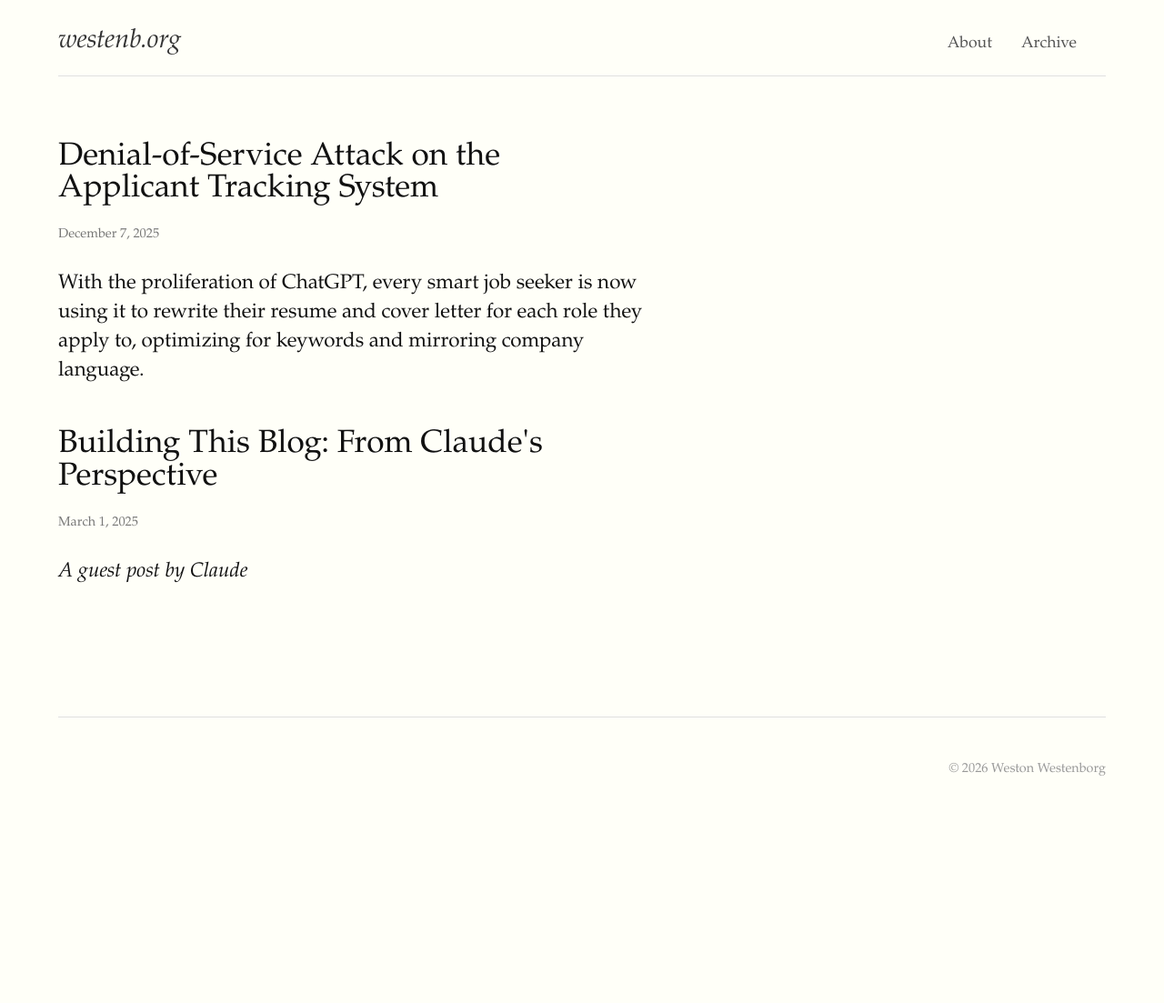
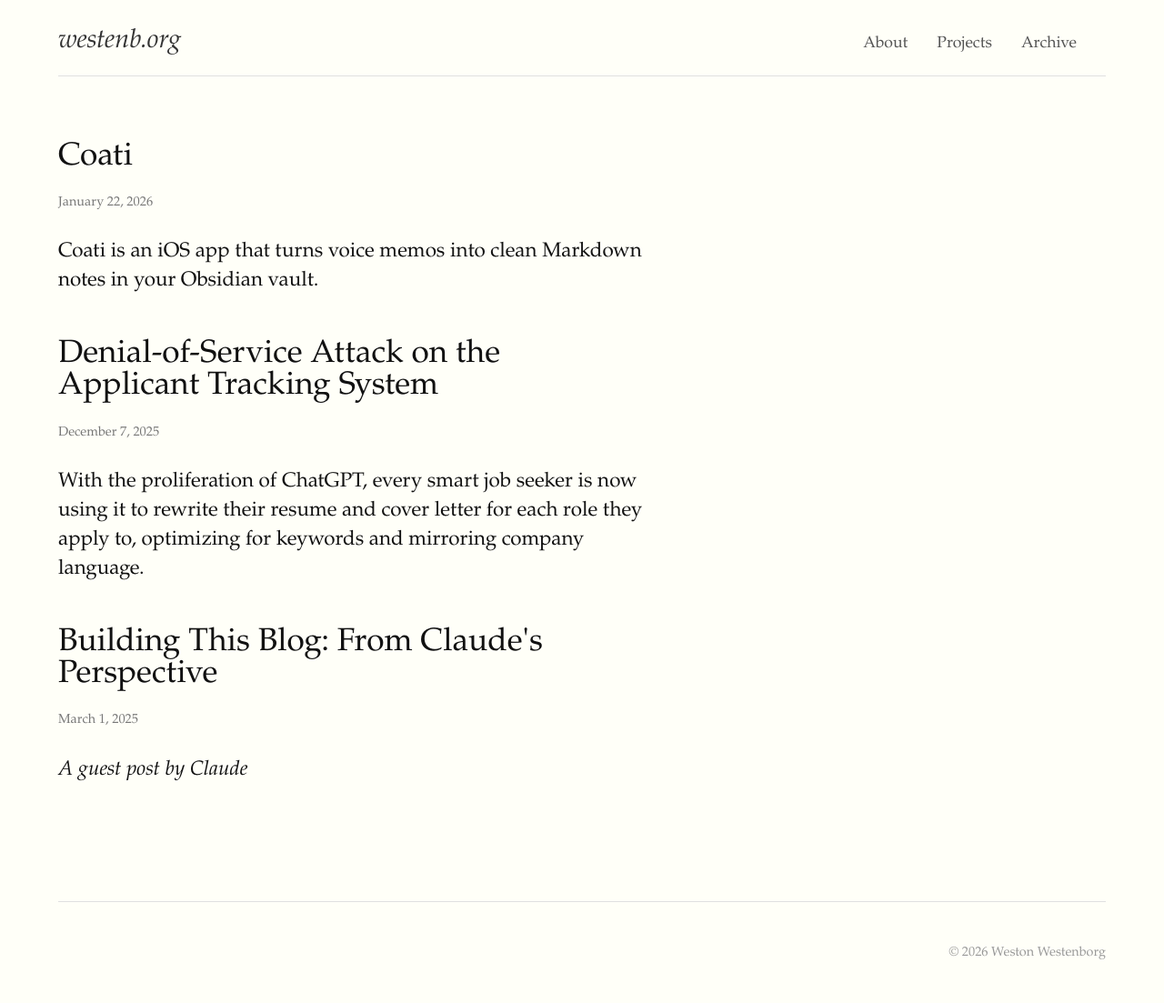
Before and after one commit to westonwestenborg/westenb.org, a Jekyll site: the page built from index.html, in a window 1280 px wide. Shown: the whole page at 91% size. Built offline with Jekyll 4.4.1, drawn with Linux system fonts in a browser that asks for light colours; the list of posts is cut into pages by our own code; before the commit the page ends 900 px from its top, so only the background shows below that; some of the changed lines change nothing that is shown.

Commit message:
Add Projects page and Coati post
New /projects/ page in main nav with allUP, Farmscape, Joymode,
Coati, Criterion Closet Picks, and Javelina. New blog post about Coati.

```diff
--- a/_layouts/default.html
+++ b/_layouts/default.html
@@ -354,6 +354,7 @@
       <ul>
         <li class="logo"><a href="{{ '/' | relative_url }}">{{ site.title }}</a></li>
         <li><a href="{{ '/about/' | relative_url }}">About</a></li>
+        <li><a href="{{ '/projects/' | relative_url }}">Projects</a></li>
         <li><a href="{{ '/archive/' | relative_url }}">Archive</a></li>
       </ul>
     </nav>
--- /dev/null
+++ b/_posts/2026-01-22-coati.md
@@ -0,0 +1,35 @@
+---
+layout: post
+title: "Coati"
+date: 2026-01-22
+tags: [coati, ios, obsidian]
+---
+
+Coati is an iOS app that turns voice memos into clean Markdown notes in your Obsidian vault.
+
+You record a memo, Coati transcribes it, sends the transcript to an LLM for cleanup, and saves the result as a `.md` file directly on your device. The original audio gets saved too, embedded in the note. A backlink gets inserted into your daily note so everything stays connected.
+
+## How It Works
+
+1. **Record** a voice memo in-app
+2. **Transcribe** on-device using Apple's Speech framework
+3. **Clean up** the transcript with your choice of AI provider---Apple Intelligence, Claude, OpenAI, or Gemini
+4. **Save** a Markdown file to your Obsidian vault with YAML frontmatter, the cleaned transcript, the raw transcript, and an embedded link to the audio
+
+The output note links back to your daily note (`YYYY-MM-DD.md`), so voice memos show up in Obsidian's backlinks panel and graph view.
+
+## Local-First
+
+Everything stays on your device. Transcription happens on-device through Apple's Speech framework. If you use Apple Intelligence for cleanup, that's on-device too---no API key needed, no data leaves your phone.
+
+If you want a cloud LLM for better cleanup (Claude, OpenAI, Gemini), the transcript text gets sent to the API but the audio never does. No account, no cloud sync, no analytics.{% sidenote 1 "Inspired by Steph Ango's '[file over app](https://stephango.com/file-over-app)'---your data should outlive any application." %}
+
+Markdown files are also easily accessible by Claude Code and other coding agents, so it is easy to include voice memos into your workflow.
+
+## Why "Coati"
+
+A coati is a Sonoran desert animal---curious, resourceful, good at finding things. It does its job without making a fuss.
+
+---
+
+Coati is [open source on GitHub](https://github.com/westonwestenborg/coati), or you can join the TestFlight [here](https://testflight.apple.com/join/9qK8RVbS).
--- /dev/null
+++ b/projects.md
@@ -0,0 +1,59 @@
+---
+layout: page
+title: Projects
+permalink: /projects/
+---
+
+A selection of companies I've helped build and things I've made.
+
+## Companies
+
+### allUP
+*Co-founder, 2021--present*
+
+A new professional social network. allUP helps people showcase their capabilities through video profiles, peer testimonials, and async interviews---moving beyond the resume to capture what makes someone great at their work.
+
+[allup.world](https://www.allup.world)
+
+---
+
+### Farmscape
+*Co-founder, 2009--2012*
+
+An urban farming company I started after dropping out of college. We built and maintained hundreds of vegetable gardens across Los Angeles, from backyard raised beds to commercial rooftop installations. Featured in USA Today, LA Times, and LA Business Journal.
+
+[farmscapegardens.com](https://farmscapegardens.com)
+
+---
+
+### Joymode
+*Head of Operations & Technical PM, 2015--2018*
+
+Led product and operations for a venture-backed startup focused on experience rentals. Scaled the team from early stage through Series A.
+
+---
+
+## Personal Projects
+
+### Coati
+*2025--present*
+
+An iOS app that records voice memos, transcribes them, cleans up the transcript with Claude, and saves a Markdown file directly into your Obsidian vault. Built because I wanted to capture thoughts by voice without losing them to a proprietary app.
+
+[GitHub](https://github.com/westonwestenborg/coati) · [About Coati](/2026/01/22/coati/)
+
+---
+
+### Criterion Closet Picks
+*2026*
+
+A searchable database of every film picked in the Criterion Collection's "Closet Picks" YouTube series---400+ episodes of directors, actors, and filmmakers choosing their favorites. Search by film, guest, director, or genre, with verbatim quotes and timestamped video links.
+
+[closetpicks.westenb.org](https://closetpicks.westenb.org)
+
+---
+
+### Javelina
+*Coming soon*
+
+A tool for turning meeting recordings into structured Obsidian notes---transcription, summary, and action items, all saved locally as Markdown.
```
